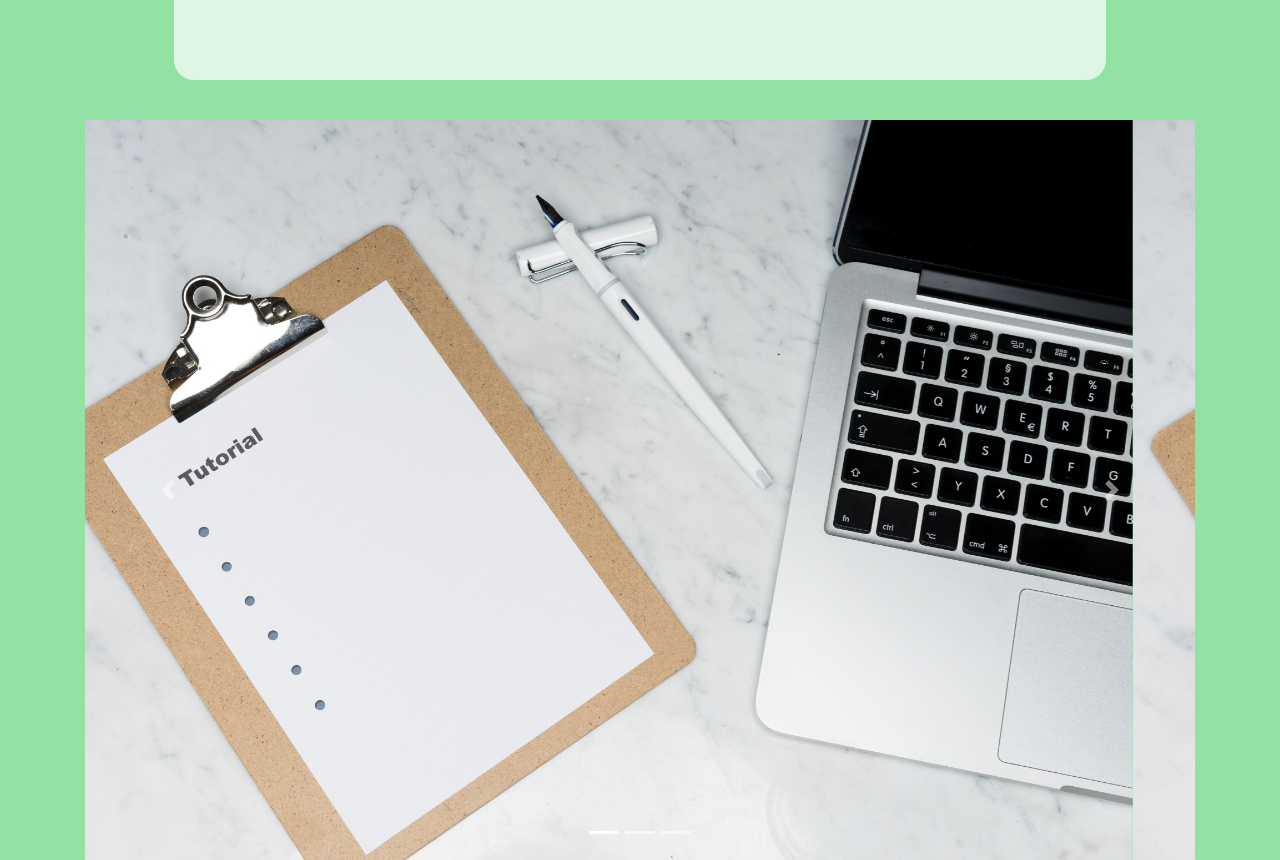
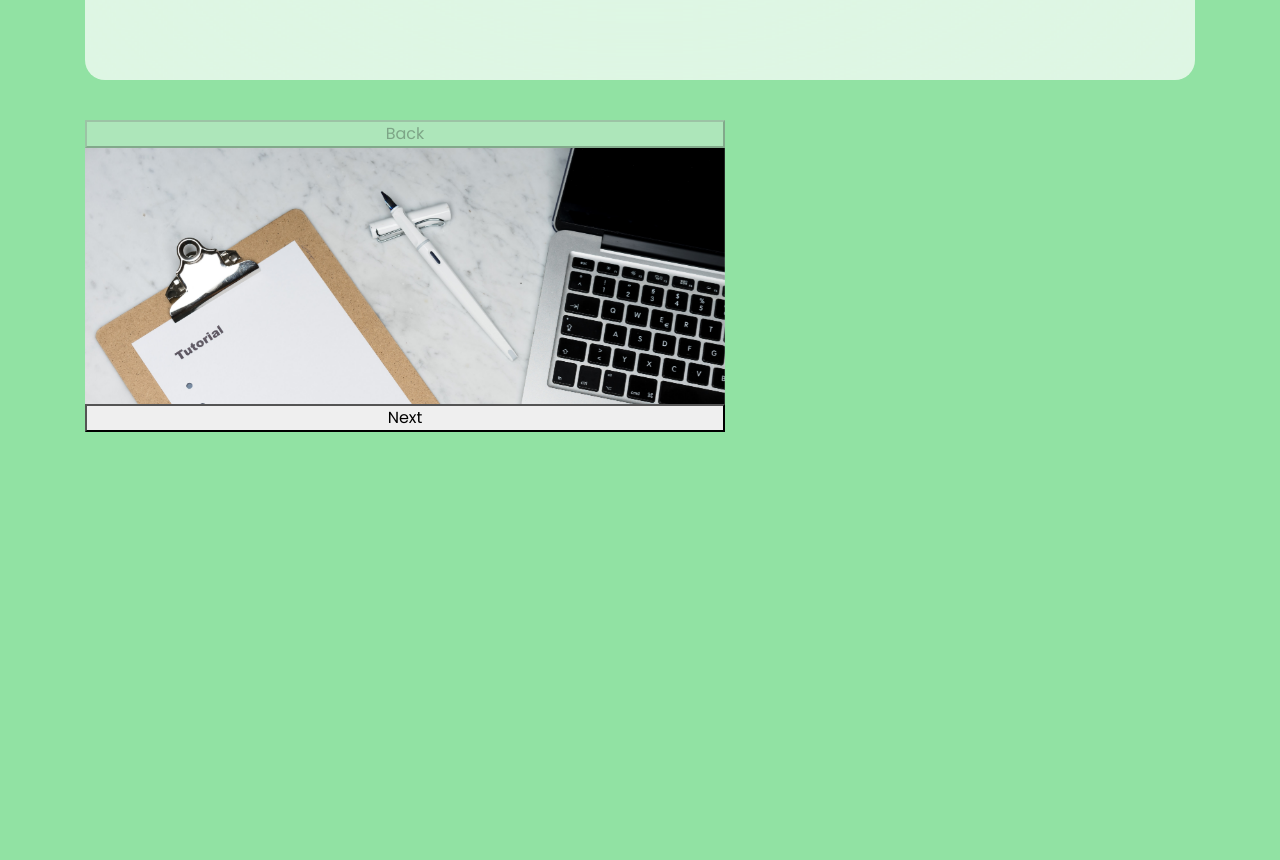
Before and after one commit to amrikmalhans/refinity-frontend, a Next.js app: page / in a window 1280 px wide. Shown: the part 680-1540 px from the top of the page. After the commit the page ends 1112 px from the top, so only its background shows below. Built offline with nearby package versions, Linux system fonts and the light colour scheme.

Commit message:
switching to pure react carousel than Bootstrap

```diff
--- a/components/Carousel.jsx
+++ b/components/Carousel.jsx
@@ -1,41 +1,27 @@
 import React from 'react'
-import Carousel from 'react-bootstrap/Carousel'
+import { CarouselProvider, Slider, Slide, ButtonBack, ButtonNext } from 'pure-react-carousel';
+import styles from "../styles/carousel.module.css";
+
 
  const Car = () => {
 
     return (
         <>
-            <Carousel>
-            <Carousel.Item>
-              <img
-                width="100%"
-                height="auto"
-                className="d-block w-100"
-                src="/dummy.jpg"
-                alt="First slide"
-              />
+          <CarouselProvider
+          naturalSlideWidth={150}
+          naturalSlideHeight={60}
+          totalSlides={3}
+          className={styles.Carousel}
+          >
+             <ButtonBack>Back</ButtonBack>
+            <Slider>
+              <Slide index={0}><img width="100%" height="auto" src="/dummy.jpg" alt="carousel item" /></Slide>
+              <Slide index={1}><img width="100%" height="auto" src="/dummy.jpg" alt="carousel item" /></Slide>
+              <Slide index={2}><img width="100%" height="auto" src="/dummy.jpg" alt="carousel item" /></Slide>
+            </Slider>
 
-            </Carousel.Item>
-            <Carousel.Item>
-              <img
-                width="100%"
-                height="auto"
-                className="d-block w-100"
-                src="/dummy.jpg"
-                alt="Third slide"
-              />
-
-            </Carousel.Item>
-            <Carousel.Item>
-              <img
-                width="100%"
-                height="auto"
-                className="d-block w-100"
-                src="/dummy.jpg"
-                alt="Third slide"
-              />
-            </Carousel.Item>
-          </Carousel>
+        <ButtonNext>Next</ButtonNext>
+          </CarouselProvider>
         </>
     )
 }
--- a/package.json
+++ b/package.json
@@ -10,6 +10,7 @@
   "dependencies": {
     "bootstrap": "^4.5.0",
     "next": "9.4.4",
+    "pure-react-carousel": "^1.27.1",
     "react": "16.13.1",
     "react-bootstrap": "^1.2.2",
     "react-dom": "16.13.1",
--- a/pages/_app.js
+++ b/pages/_app.js
@@ -1,5 +1,6 @@
 import 'bootstrap/dist/css/bootstrap.min.css'
 import '../styles/global.css'
+import 'pure-react-carousel/dist/react-carousel.es.css';
 
 export default function MyApp({ Component, pageProps }) {
   return <Component {...pageProps} />
--- /dev/null
+++ b/styles/carousel.module.css
@@ -0,0 +1,4 @@
+.Carousel {
+    max-width: 50vw;
+    display: grid;
+}
--- a/styles/global.css
+++ b/styles/global.css
@@ -33,3 +33,10 @@ body {
     transform: scale(0.5);
     transition: opacity 350ms, transform 350ms;
   }
+
+
+  h2 {
+    text-align: center;
+    padding-top: 2rem;
+    padding-bottom: 2.5rem;
+  }
--- a/styles/header.module.css
+++ b/styles/header.module.css
@@ -5,7 +5,6 @@
 .hero {
     background: rgba(255, 255, 255, 0.7);
     backdrop-filter: blur(250px);
-    max-width: 84%;
     margin: 0 auto;
     height: 80vh;
     border-radius: 20px;
```
Also changed, not shown: 1 other file (tests, documents, lock files or other folders).
